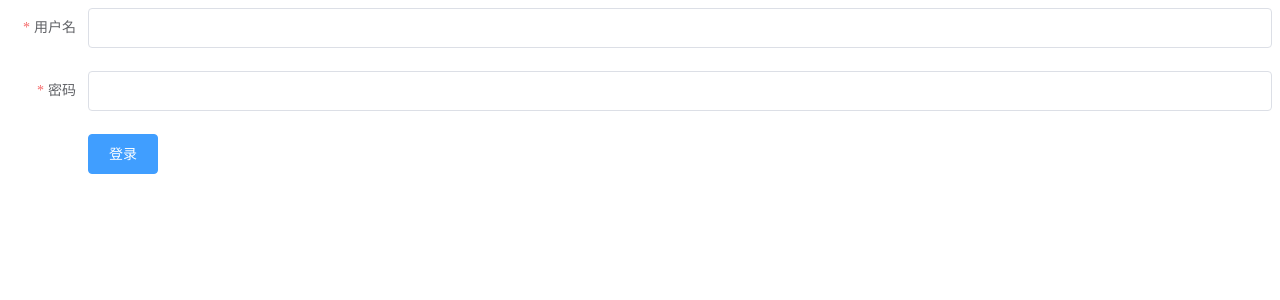
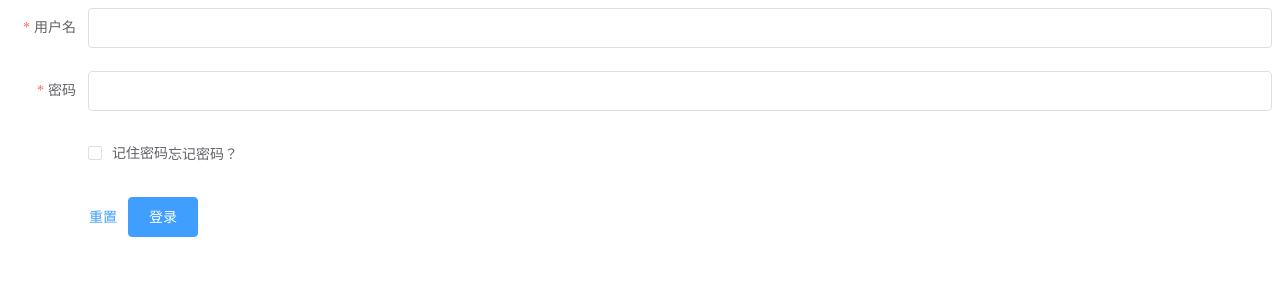
Before and after one commit to yun1lie/ImageDefogging, a Vue app in the folder web/: page /#/login in a window 1280 px wide. Shown: the top 300 px of the page. Built offline with nearby package versions, Linux system fonts and the light colour scheme.

Commit message:
加入登录功能

```diff
--- a/web/src/views/login.vue
+++ b/web/src/views/login.vue
@@ -1,13 +1,31 @@
 <template>
-  <el-form :model="loginForm" ref="loginForm" :rules="loginRules" label-width="80px">
+  <el-form
+    :model="loginForm"
+    ref="loginForm"
+    :rules="loginRules"
+    label-width="80px"
+    v-on:submit.prevent="login"
+  >
     <el-form-item label="用户名" prop="username">
       <el-input v-model="loginForm.username" autocomplete="off"></el-input>
     </el-form-item>
     <el-form-item label="密码" prop="password">
-      <el-input type="password" v-model="loginForm.password" autocomplete="off"></el-input>
+      <el-input
+        type="password"
+        v-model="loginForm.password"
+        autocomplete="off"
+      ></el-input>
     </el-form-item>
     <el-form-item>
-      <el-button type="primary" @click="login">登录</el-button>
+      <el-checkbox v-model="loginForm.remember" label="记住密码"></el-checkbox>
+      <el-link v-on:click="forgotPassword">忘记密码？</el-link>
+    </el-form-item>
+    <el-form-item>
+      <el-button type="text" v-on:click="resetForm">重置</el-button>
+      <el-button type="primary" native-type="submit">登录</el-button>
+    </el-form-item>
+    <el-form-item v-if="showError" class="error-message">
+      <span>{{ error }}</span>
     </el-form-item>
   </el-form>
 </template>
@@ -17,29 +35,66 @@ export default {
   data() {
     return {
       loginForm: {
-        username: '',
-        password: ''
+        username: "",
+        password: "",
+        remember: false,
       },
       loginRules: {
         username: [
-          { required: true, message: '请输入用户名', trigger: 'blur' }
+          { required: true, message: "请输入用户名", trigger: "blur" },
         ],
-        password: [
-          { required: true, message: '请输入密码', trigger: 'blur' }
-        ]
-      }
+        password: [{ required: true, message: "请输入密码", trigger: "blur" }],
+      },
+      showError: false,
+      error: "",
     };
   },
   methods: {
+    checkLogin() {
+      if (
+        this.loginForm.username === "admin" &&
+        this.loginForm.password === "123456"
+      ) {
+        // 执行登录逻辑
+        console.log("登录成功！");
+        return true;
+      } else {
+        // 显示表单错误信息
+        this.error = "用户名或密码错误";
+        return false;
+      }
+    },
     login() {
-      this.$refs.loginForm.validate(valid => {
+      this.$refs.loginForm.validate((valid) => {
         if (valid) {
-          // 执行登录逻辑
+          if (this.checkLogin()) {
+            // 执行登录逻辑
+            console.log("登录成功！");
+          } else {
+            // 显示表单错误信息
+            this.showError = true;
+          }
         } else {
           return false;
         }
       });
-    }
-  }
+    },
+    forgotPassword() {
+      // 执行忘记密码逻辑
+    },
+    resetForm() {
+      Object.assign(this.loginForm, {
+        username: "",
+        password: "",
+        remember: false,
+      });
+    },
+  },
 };
 </script>
+
+<style scoped>
+.error-message span {
+  color: red;
+}
+</style>
```
